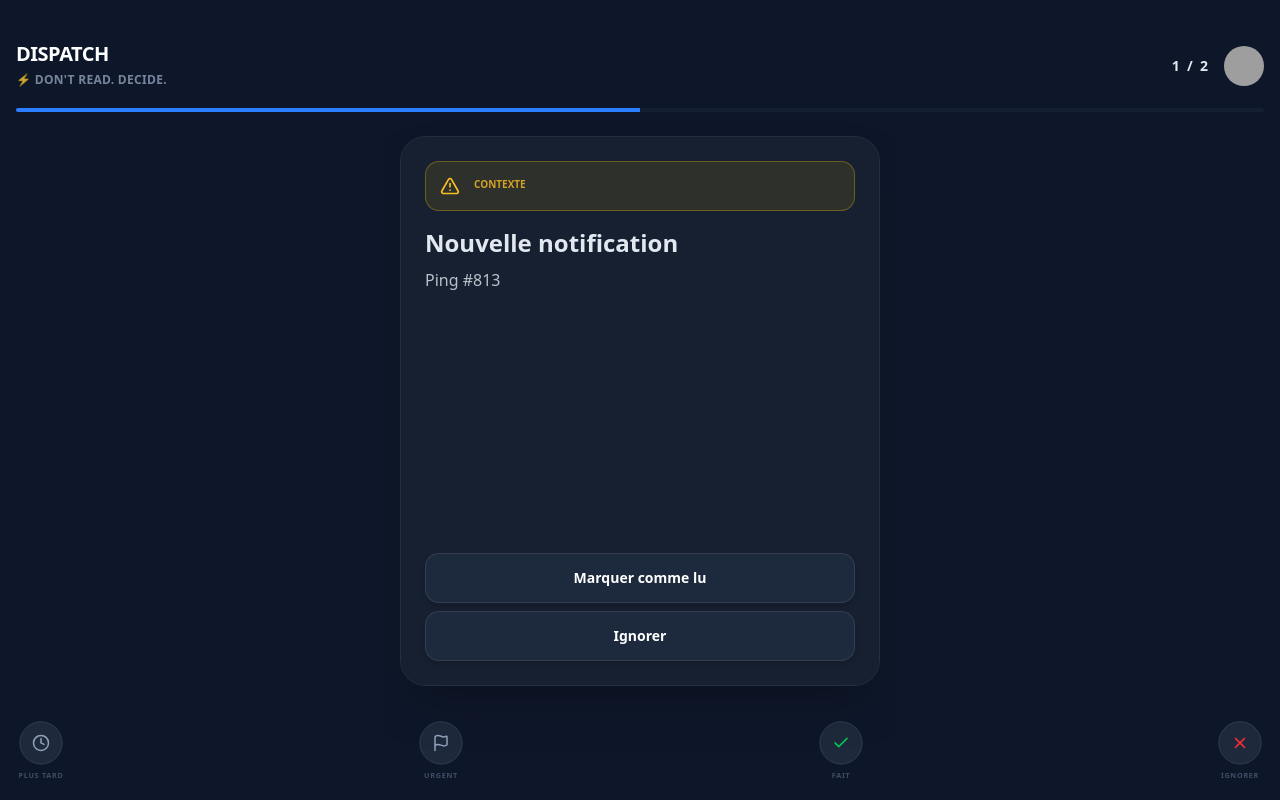
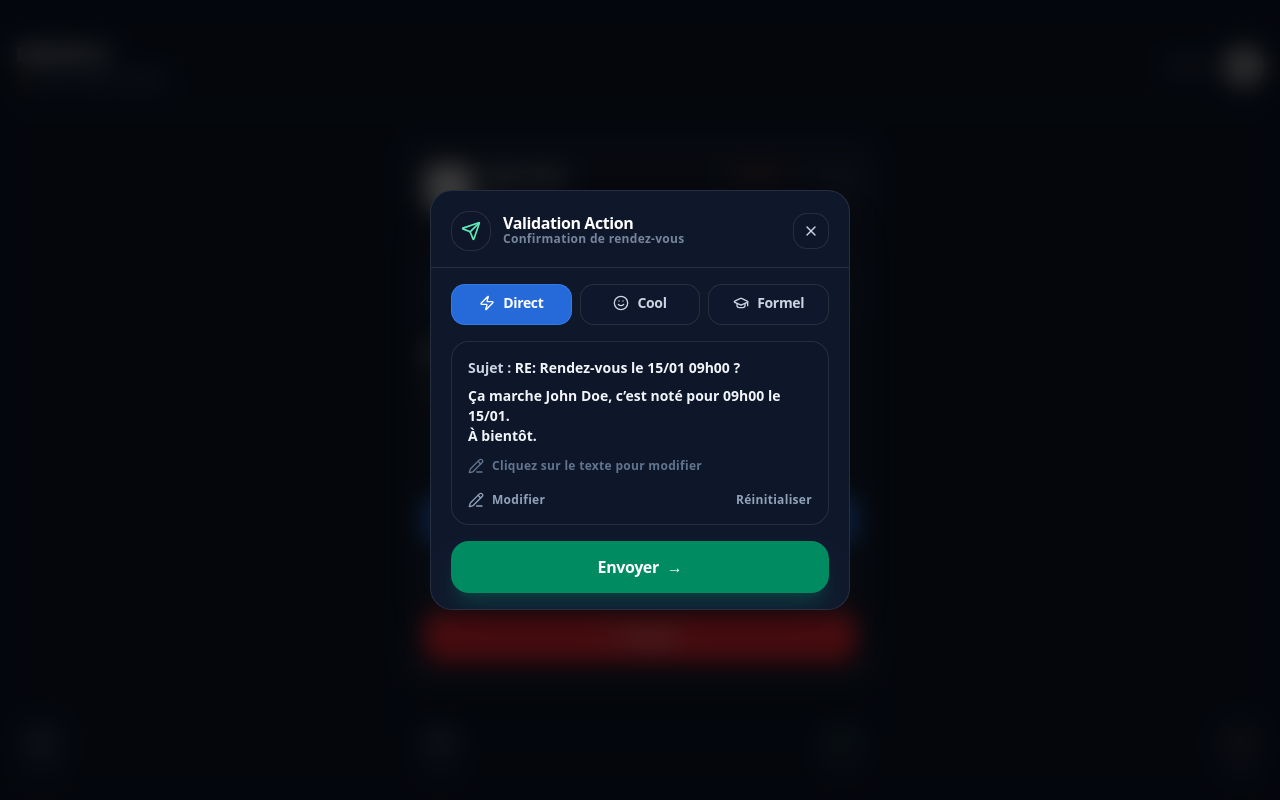
Before and after one commit to Gael-dr/dispatch, a React (Vite) app: page /decisions in a window 1280 px wide. Both pictures are taken after a click on the button "Accepter". Built offline with nearby package versions, Linux system fonts and the light colour scheme; grey boxes are pictures that could not be loaded.

Commit message:
add accept modal for calendar card, with message, edit message, 3buttons for change message

```diff
--- a/src/app/modal/ModalManager.tsx
+++ b/src/app/modal/ModalManager.tsx
@@ -1,24 +1,20 @@
+// src/app/modals/ModalManager.tsx (ou ton chemin actuel)
 import { useUIStore } from '@/app/store/uiStore'
 import { ScheduleTimeModal } from '@/features/calendar/ScheduleTimeModal'
+import { ValidationActionModal } from '@/features/calendar/ValidationActionModal'
 
-/**
- * Gestionnaire centralisé des modals
- * Affiche la modal appropriée selon l'actionId
- */
 export function ModalManager({
   onActionConfirm,
 }: {
   onActionConfirm: (actionId: string, data?: unknown) => void
 }) {
+  const modalOpen = useUIStore(state => state.modalOpen)
   const modalData = useUIStore(state => state.modalData)
 
-  if (!modalData) {
-    return null
-  }
+  if (!modalOpen || !modalData) return null
 
   const { actionId } = modalData
 
-  // Gérer les différentes modals selon l'actionId
   switch (actionId) {
     case 'schedule':
       return (
@@ -29,9 +25,14 @@ export function ModalManager({
         />
       )
 
-    // Ajouter d'autres cas ici pour d'autres modals
-    // case 'other-action':
-    //   return <OtherModal ... />
+    case 'accept':
+      return (
+        <ValidationActionModal
+          onConfirm={data => {
+            onActionConfirm(actionId, data)
+          }}
+        />
+      )
 
     default:
       return null
--- /dev/null
+++ b/src/features/calendar/ValidationActionModal.tsx
@@ -0,0 +1,212 @@
+// src/features/calendar/ValidationActionModal.tsx
+import { useMemo, useState } from 'react'
+import { useUIStore } from '@/app/store/uiStore'
+import type { CalendarPayload } from '@/engine/cards/card.payloads'
+import { PencilLine, X, Send, Zap, Smile, GraduationCap } from 'lucide-react'
+
+type Tone = 'direct' | 'cool' | 'formel'
+
+function pad2(n: number) {
+    return String(n).padStart(2, '0')
+}
+function formatFrTime(d: Date) {
+    return `${pad2(d.getHours())}h${pad2(d.getMinutes())}`
+}
+function formatFrDay(d: Date) {
+    return `le ${pad2(d.getDate())}/${pad2(d.getMonth() + 1)}`
+}
+
+function buildTemplates({
+    recipientName,
+    dayLabel,
+    timeLabel,
+}: {
+    recipientName: string
+    dayLabel: string
+    timeLabel: string
+}) {
+    const subject = `RE: Rendez-vous ${dayLabel} ${timeLabel} ?`
+
+    const direct = `Ça marche ${recipientName}, c’est noté pour ${timeLabel} ${dayLabel}.
+À bientôt.`
+
+    const cool = `Yes ${recipientName} 🙌
+Super, je bloque ${timeLabel} ${dayLabel}. À très vite !`
+
+    const formel = `Bonjour ${recipientName},
+
+Je vous confirme notre rendez-vous ${dayLabel} à ${timeLabel}.
+Bien cordialement,`
+
+    return { subject, byTone: { direct, cool, formel } as const }
+}
+
+export function ValidationActionModal({
+    onConfirm,
+}: {
+    onConfirm: (data: { tone: Tone; subject: string; message: string }) => void
+}) {
+    const closeModal = useUIStore(s => s.closeModal)
+    const modalData = useUIStore(s => s.modalData)
+    const payload = (modalData?.payload ?? {}) as CalendarPayload
+
+    const start = payload.startDate ? new Date(payload.startDate) : new Date()
+    const recipientName = payload.sender?.name ?? '—'
+    const dayLabel = formatFrDay(start)
+    const timeLabel = formatFrTime(start)
+
+    const templates = useMemo(
+        () => buildTemplates({ recipientName, dayLabel, timeLabel }),
+        [recipientName, dayLabel, timeLabel]
+    )
+
+    const [tone, setTone] = useState<Tone>('direct')
+    const [isEditing, setIsEditing] = useState(false)
+    const [draft, setDraft] = useState(templates.byTone.direct)
+
+    const setToneSafe = (t: Tone) => {
+        setTone(t)
+        if (!isEditing) setDraft(templates.byTone[t])
+    }
+
+    const handleSend = () => {
+        onConfirm({ tone, subject: templates.subject, message: draft })
+        closeModal()
+    }
+
+    const toneBtn = (t: Tone, label: string, Icon: any) => {
+        const active = tone === t
+        return (
+            <button
+                type="button"
+                onClick={() => setToneSafe(t)}
+                className={[
+                    'flex-1 rounded-xl px-3 py-2 text-sm font-extrabold tracking-tight border transition',
+                    active
+                        ? 'bg-blue-500/80 border-blue-400/30 text-white'
+                        : 'bg-slate-900/30 border-white/10 text-slate-300 hover:bg-slate-900/45',
+                ].join(' ')}
+            >
+                <span className="inline-flex items-center gap-2 justify-center">
+                    <Icon className="w-4 h-4" />
+                    {label}
+                </span>
+            </button>
+        )
+    }
+
+    return (
+        <div className="fixed inset-0 z-50">
+            {/* Backdrop */}
+            <button
+                aria-label="Fermer"
+                onClick={closeModal}
+                className="absolute inset-0 bg-black/70 backdrop-blur-md"
+            />
+
+            {/* Centered container (mobile included) */}
+            <div className="absolute inset-0 flex items-center justify-center p-4">
+                {/* Modal card */}
+                <div className="w-full max-w-[420px] overflow-hidden rounded-3xl border border-white/10 bg-slate-900 shadow-2xl">
+
+
+                    {/* Header (match screenshot style) */}
+                    <div className="flex items-center justify-between px-5 pt-5 pb-4 border-b border-white/10">
+                        <div className="flex items-center gap-3">
+                            <div className="h-10 w-10 rounded-2xl border border-white/10 bg-slate-900/40 flex items-center justify-center">
+                                <Send className="h-5 w-5 text-emerald-300" />
+                            </div>
+
+                            <div className="min-w-0">
+                                <div className="text-white font-extrabold tracking-tight leading-none">
+                                    Validation Action
+                                </div>
+                                <div className="text-slate-400 text-xs font-bold tracking-wide opacity-80">
+                                    Confirmation de rendez-vous
+                                </div>
+                            </div>
+                        </div>
+
+                        <button
+                            onClick={closeModal}
+                            className="h-9 w-9 rounded-xl border border-white/10 bg-slate-900/25 hover:bg-slate-900/40 transition flex items-center justify-center"
+                            aria-label="Fermer"
+                        >
+                            <X className="h-4 w-4 text-slate-300" />
+                        </button>
+                    </div>
+
+                    {/* Content */}
+                    <div className="px-5 py-4 space-y-4">
+                        {/* Tone tabs */}
+                        <div className="flex items-center gap-2">
+                            {toneBtn('direct', 'Direct', Zap)}
+                            {toneBtn('cool', 'Cool', Smile)}
+                            {toneBtn('formel', 'Formel', GraduationCap)}
+                        </div>
+
+                        {/* Message box */}
+                        <div className="rounded-2xl border border-white/10 bg-slate-900/25 p-4">
+                            <p className="text-slate-300 text-sm font-bold mb-2">
+                                Sujet : <span className="text-slate-100">{templates.subject}</span>
+                            </p>
+
+                            {isEditing ? (
+                                <textarea
+                                    value={draft}
+                                    onChange={e => setDraft(e.target.value)}
+                                    rows={5}
+                                    className="w-full rounded-xl border border-white/10 bg-slate-900/35 text-slate-100 placeholder:text-slate-500 p-3 text-sm font-semibold outline-none focus:border-white/20"
+                                />
+                            ) : (
+                                <button
+                                    type="button"
+                                    onClick={() => setIsEditing(true)}
+                                    className="w-full text-left"
+                                    title="Cliquez pour modifier"
+                                >
+                                    <p className="text-slate-100 text-sm font-semibold whitespace-pre-line">
+                                        {draft}
+                                    </p>
+                                    <p className="mt-3 text-xs font-bold tracking-wide text-slate-500 inline-flex items-center gap-2">
+                                        <PencilLine className="w-4 h-4" />
+                                        Cliquez sur le texte pour modifier
+                                    </p>
+                                </button>
+                            )}
+
+                            <div className="mt-3 flex items-center justify-between">
+                                <button
+                                    type="button"
+                                    onClick={() => setIsEditing(v => !v)}
+                                    className="inline-flex items-center gap-2 text-xs font-bold tracking-wide text-slate-400 hover:text-slate-300"
+                                >
+                                    <PencilLine className="w-4 h-4" />
+                                    {isEditing ? 'Terminer' : 'Modifier'}
+                                </button>
+
+                                <button
+                                    type="button"
+                                    onClick={() => setDraft(templates.byTone[tone])}
+                                    className="text-xs font-bold tracking-wide text-slate-400 hover:text-slate-300"
+                                >
+                                    Réinitialiser
+                                </button>
+                            </div>
+                        </div>
+
+                        {/* CTA */}
+                        <button
+                            onClick={handleSend}
+                            className="w-full rounded-2xl bg-emerald-600/90 hover:bg-emerald-600 text-white font-extrabold tracking-tight py-3.5 shadow-xl shadow-emerald-500/15 active:scale-[0.99] transition"
+                        >
+                            <span className="inline-flex items-center gap-2 justify-center">
+                                Envoyer <span aria-hidden>→</span>
+                            </span>
+                        </button>
+                    </div>
+                </div>
+            </div>
+        </div>
+    )
+}
--- a/src/features/cards/CardActions.tsx
+++ b/src/features/cards/CardActions.tsx
@@ -1,38 +1,39 @@
-// Actions principales des cards - Composant dédié aux actions spécifiques à chaque card
-import { ComponentProps } from 'react'
-import type { UiAction } from '../../engine/policies/card.policy'
-import { getButtonTypeForAction } from '../../engine/policies/card.policy'
-import { ActionBar } from '../../shared/ui/ActionBar'
-import { ActionButton } from '../../shared/ui/ActionButton'
-import { Icon } from '../../shared/ui/Icon'
+// src/features/cards/CardActions.tsx
+import type { ComponentProps } from 'react'
+import type { UiAction } from '@/engine/policies/card.policy'
+import { getButtonTypeForAction } from '@/engine/policies/card.policy'
+import { ActionBar } from '@/shared/ui/ActionBar'
+import { ActionButton } from '@/shared/ui/ActionButton'
+import { Icon } from '@/shared/ui/Icon'
 import { useUIStore } from '@/app/store/uiStore'
 import type { Card } from '@/engine/cards/card.types'
 
 interface CardActionsProps {
   actions: UiAction[]
   onAction?: (actionId: string) => void
-  card?: Card // Ajout de la carte pour passer son ID à la modal
+  card?: Card
 }
 
 /**
  * Liste des actionIds qui nécessitent une modal
  */
-const ACTIONS_WITH_MODAL = ['schedule']
+const ACTIONS_WITH_MODAL = ['schedule', 'accept'] as const
 
 export function CardActions({ actions, onAction, card }: CardActionsProps) {
   const openModal = useUIStore(state => state.openModal)
 
   const handleActionClick = (actionId: string) => {
-    // Si l'action nécessite une modal, on l'ouvre
-    if (ACTIONS_WITH_MODAL.includes(actionId)) {
+    if (ACTIONS_WITH_MODAL.includes(actionId as any)) {
       openModal({
         actionId,
         cardId: card?.id,
+        cardType: card?.type,
+        payload: card?.payload,
       })
-    } else {
-      // Sinon, on appelle directement onAction
-      onAction?.(actionId)
+      return
     }
+
+    onAction?.(actionId)
   }
 
   return (
```
